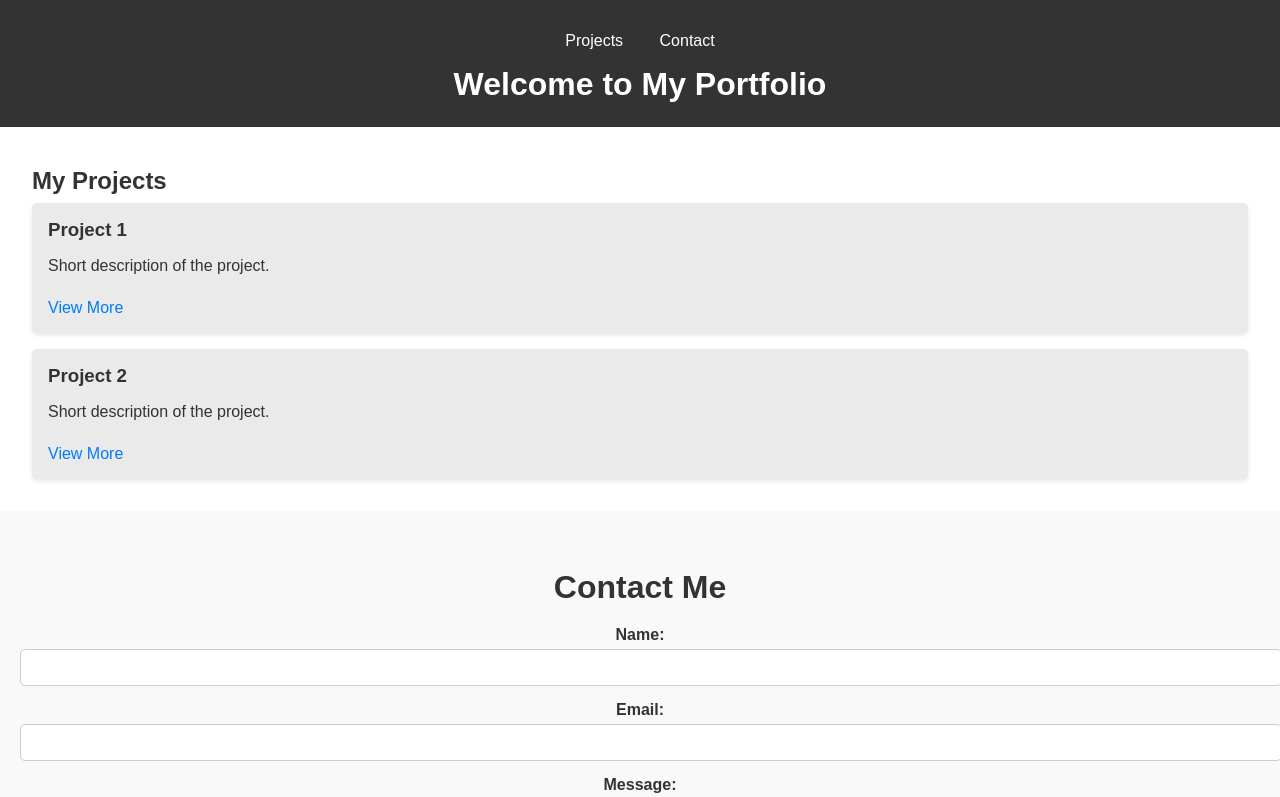
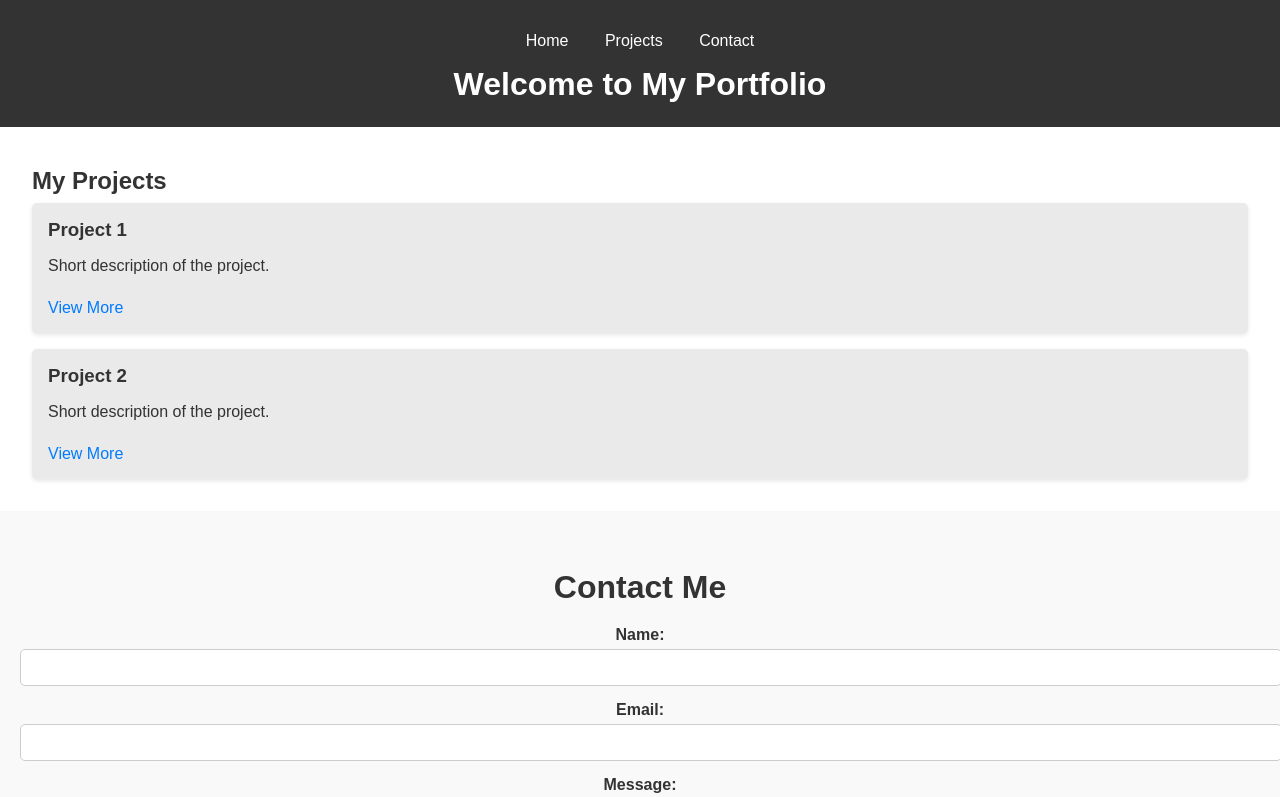
Before and after one commit to Sumonta056/project-build-pro, a plain HTML site: page index.html in a window 1280 px wide. Shown: the top 797 px of the page. Drawn offline with Linux system fonts and the light colour scheme.

Commit message:
add: home navbar

```diff
--- a/index.html
+++ b/index.html
@@ -3,13 +3,14 @@
   <head>
     <meta charset="UTF-8" />
     <meta name="viewport" content="width=device-width, initial-scale=1.0" />
-    <title>My Portfolio</title>
+    <title>My Portfolio Dev</title>
     <link rel="stylesheet" href="styles.css" />
   </head>
   <body>
     <header>
       <nav>
         <ul>
+          <li><a href="#home">Home</a></li>
           <li><a href="#projects">Projects</a></li>
           <li><a href="#contact">Contact</a></li>
         </ul>
```
